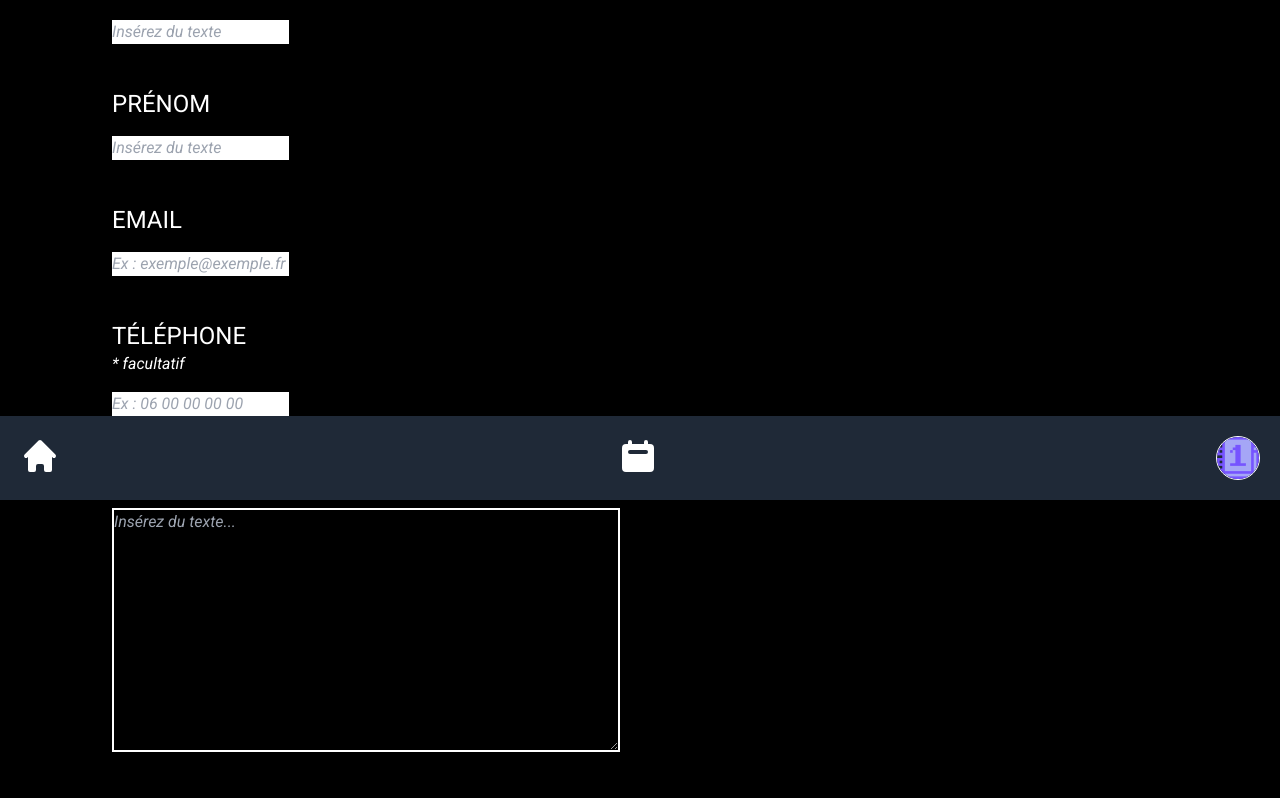
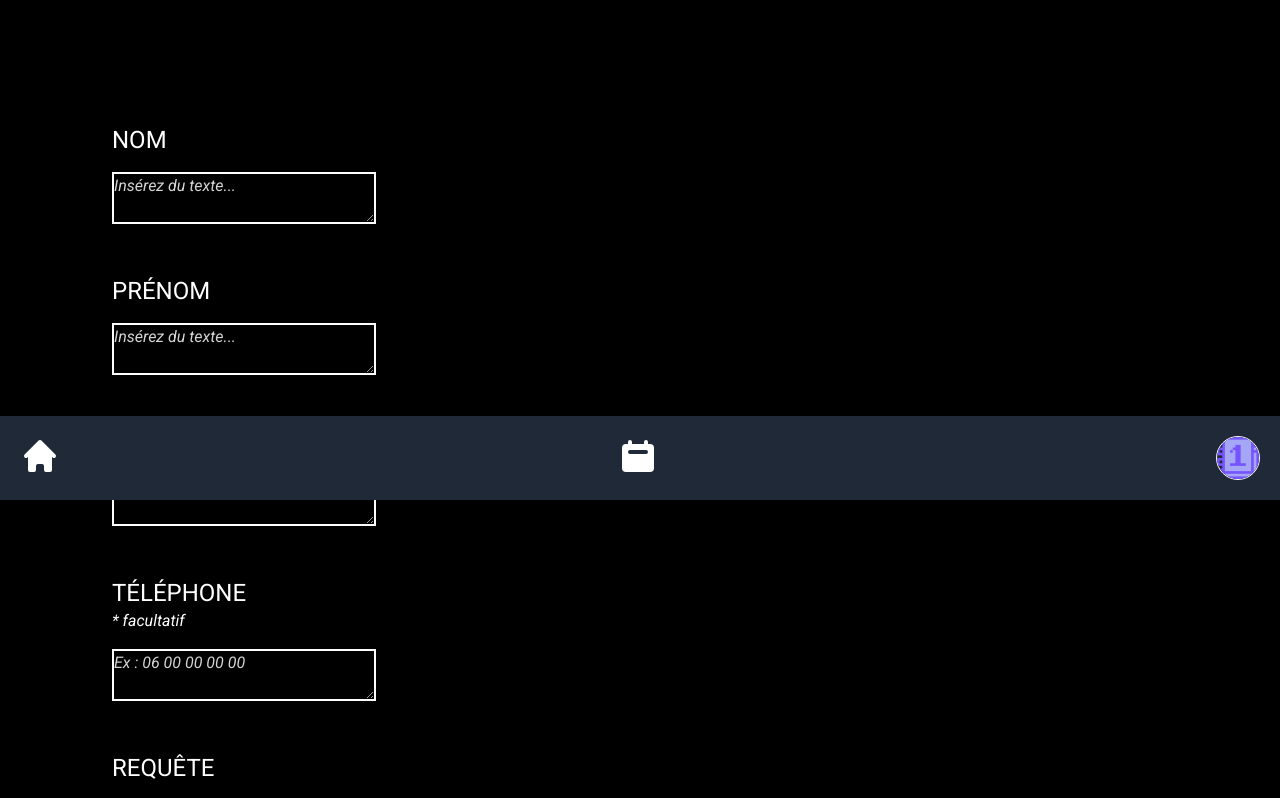
Before and after one commit to gros-eliot/Arquest-app, a Vue app: page /contact in a window 1280 px wide. Shown: the part 300-1098 px from the top of the page. Built offline with nearby package versions, Linux system fonts and the light colour scheme.

Commit message:
header contact

```diff
--- a/src/views/ContactView.vue
+++ b/src/views/ContactView.vue
@@ -1,70 +1,41 @@
 <template>
     <div class="bg-black ...">
-    <h2 class="text-indigo-500">Nous contacter</h2>
+
+        <header>
+            <div class="bg-gray-900 w-100 h-20 mb-14"></div>
+        </header>
+
+        <h2 class="text-5xl text-left ml-28 text-indigo-500 weight-700">
+        Nous contacter
+        </h2>
         <p class="text-1xl text-right mr-9 h-40 text-white italic">
         Vous avez une question ? Besoin d’un renseignement ? Tout ce passe ici.
         </p>
 
         <p class="text-2xl text-left ml-28 text-white uppercase">Nom</p>
         <div class="ml-28 mb-11 mt-4">
-      <input
-        name="first_name"
-        id="first_name"
-        type="text"
-        placeholder="Insérez du texte"
-        class="text-1xl italic"
-        required
-      />
+            <textarea name="first_name" id="first_name" cols="30" rows="2" class="text-1xl italic text-gray-extended-300 bg-black border-2 border-white">Insérez du texte...</textarea>
         </div>
 
         <p class="text-2xl text-left ml-28 text-white uppercase">Prénom</p>
         <div class="ml-28 mb-11 mt-4">
-      <input
-        name="first_name"
-        id="first_name"
-        type="text"
-        placeholder="Insérez du texte"
-        class="text-1xl italic"
-        required
-      />
+            <textarea name="last_name" id="last_name" cols="30" rows="2" class="text-1xl italic text-gray-extended-300 bg-black border-2 border-white">Insérez du texte...</textarea>
         </div>
 
         <p class="text-2xl text-left ml-28 text-white uppercase">Email</p>
         <div class="ml-28 mb-11 mt-4">
-      <input
-        name="first_name"
-        id="first_name"
-        type="text"
-        placeholder="Ex : exemple@exemple.fr"
-        class="text-1xl italic"
-        required
-      />
+            <textarea name="email" id="email" cols="30" rows="2" class="text-1xl italic text-gray-extended-300 bg-black border-2 border-white">Email</textarea>
         </div>
 
         <p class="text-2xl text-left ml-28 text-white uppercase">Téléphone</p>
         <p class="text-1xl text-left ml-28 text-white italic">* facultatif</p>
         <div class="ml-28 mb-11 mt-4">
-      <input
-        name="first_name"
-        id="first_name"
-        type="text"
-        placeholder="Ex : 06 00 00 00 00"
-        class="text-1xl italic"
-        required
-      />
+            <textarea name="téléphone" id="téléphone" cols="30" rows="2" class="text-1xl italic text-gray-extended-300 bg-black border-2 border-white">Ex : 06 00 00 00 00</textarea>
         </div>
 
         <p class="text-2xl text-left ml-28 text-white uppercase">Requête</p>
         <div class="ml-28 mb-11 mt-4">
-      <textarea
-        name="requête"
-        id="requête"
-        cols="60"
-        rows="10"
-        class="text-1xl italic text-gray-400 bg-black border-2 border-white"
-      >
-Insérez du texte...</textarea
-      >
+            <textarea name="requête" id="requête" cols="80" rows="10" class="text-1xl italic text-gray-extended-300 bg-black border-2 border-white">Insérez du texte...</textarea>
         </div>
 
         <div class="form-check">
@@ -80,7 +51,9 @@ Insérez du texte...</textarea
             squared-sm
             bg-white
             checked:bg-indigo-500
-          weight-700 weight-700
+            weight-700
+            checked:bg-indigo-500
+            weight-700
             focus:outline-none
             transition
             duration-200
@@ -114,6 +87,8 @@ Insérez du texte...</textarea
             border border-gray-300
             squared-sm
             bg-white
+            checked:bg-indigo-500
+            weight-700
             checked:bg-indigo-500
             weight-700
             focus:outline-none
```
Lines whose indentation alone changed are shown as unchanged.
